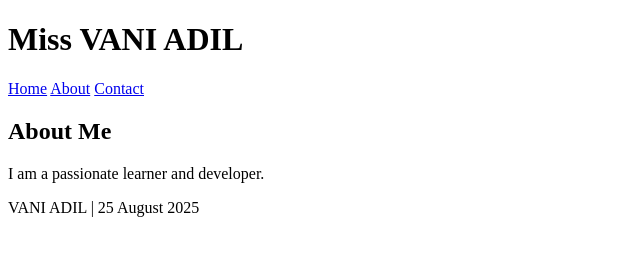
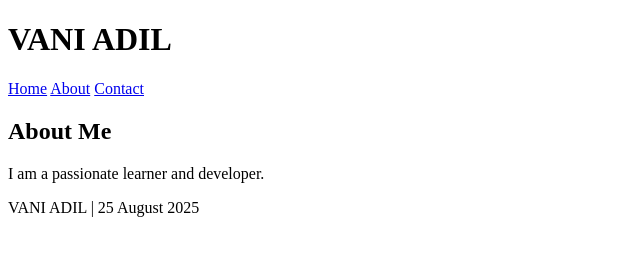
Before and after one commit to VaniAdil/Web-Dev-Activities, a plain HTML site: page C3-Activity/about_me.html in a window 1280 px wide. Shown: the whole page, without its empty margins (0-640 px from the left). Drawn offline with Linux system fonts and the light colour scheme.

Commit message:
subtracted

```diff
--- a/C3-Activity/about_me.html
+++ b/C3-Activity/about_me.html
@@ -9,7 +9,7 @@
 
 <body>
   <header>
-    <h1>Miss VANI ADIL</h1>
+    <h1>VANI ADIL</h1>
   </header>
   <nav>
     <a href="#">Home</a>
```
